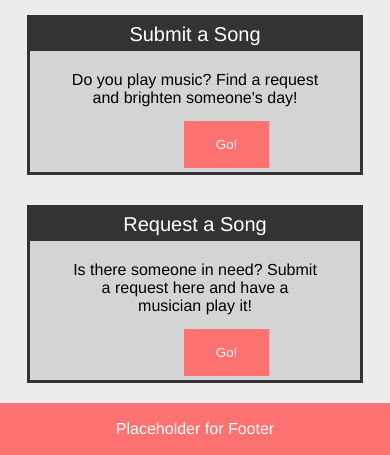
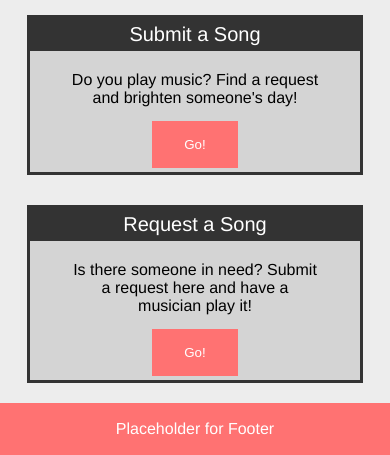
Before and after one commit to notesofhope/notesofhope.github.io, a plain HTML site: page index.html in a window 390 px wide. Shown: the part 616-1071 px from the top of the page. Drawn offline with Linux system fonts and the light colour scheme.

Commit message:
"Go!" Button Update Test
Working on Buttons for mobile

```diff
--- a/index.html
+++ b/index.html
@@ -141,16 +141,18 @@ hr {
 
 
 #btncontsub {
-    width: 8%;
+    width: 100%;
     margin: auto;
     margin-top: 10px;
+    text-align: center;
 }
 
 
 #btncontreq {
-    width: 8%;
+    width: 100%;
     margin: auto;
     margin-top: 10px;
+    text-align: center;
 }
 
 
```
